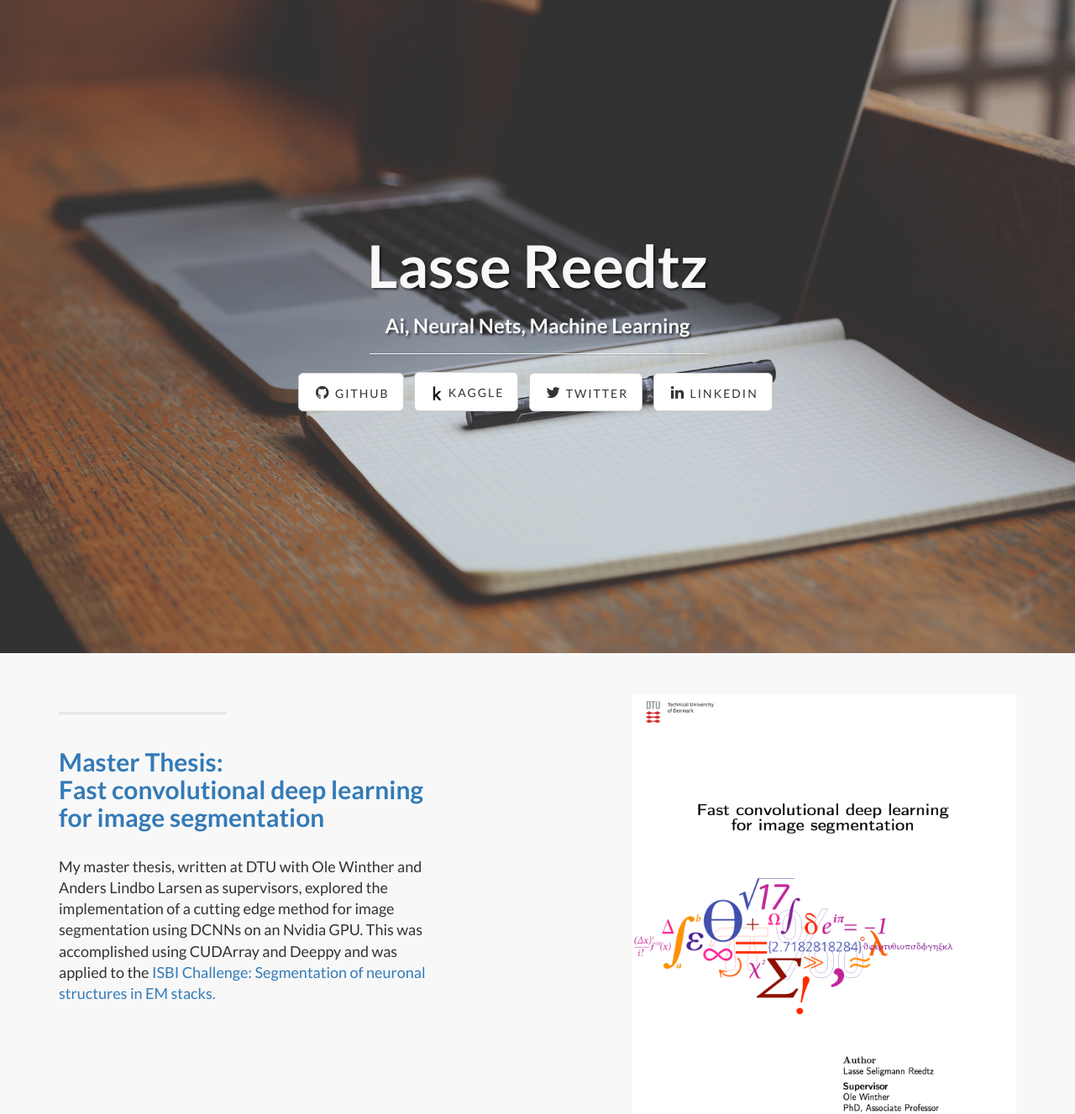
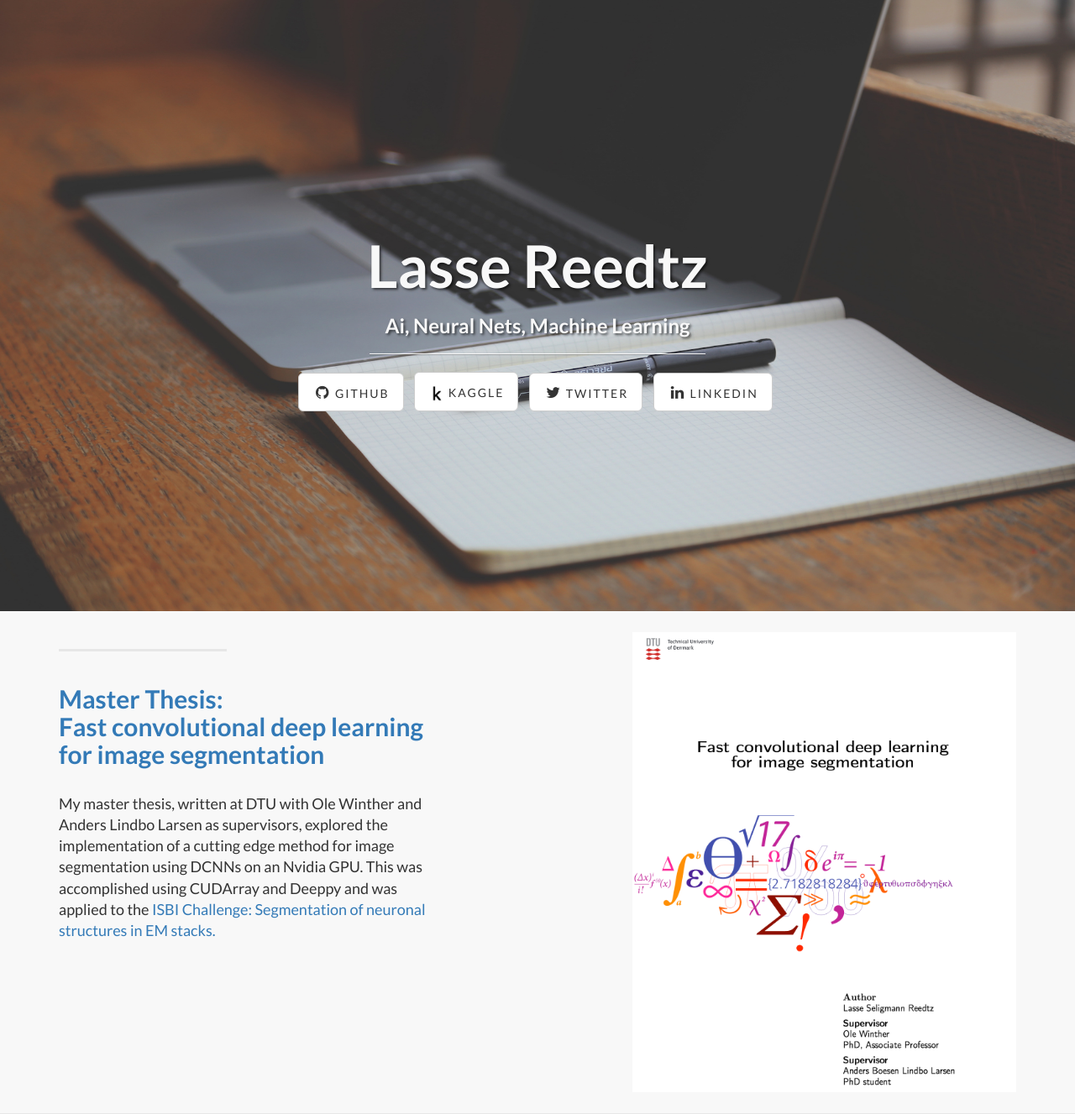
Before and after one commit to lre/lre.github.io, a plain HTML site: page index.html in a window 1280 px wide. Shown: the top 1327 px of the page at 84% size. Drawn offline with Linux system fonts and the light colour scheme.

Commit message:
padding to show that you can scroll

```diff
--- a/css/landing-page.css
+++ b/css/landing-page.css
@@ -32,7 +32,7 @@ h6 {
 
 .intro-header {
     padding-top: 50px; /* If you're making other pages, make sure there is 50px of padding to make sure the navbar doesn't overlap content! */
-    padding-bottom: 50px;
+    padding-bottom: 0px;
     text-align: center;
     color: #f8f8f8;
     background: url(../img/intro-bg.jpg) no-repeat center center;
@@ -93,12 +93,12 @@ h6 {
 }
 
 .content-section-a {
-    padding: 50px 0;
+    padding: 25px 0;
     background-color: #f8f8f8;
 }
 
 .content-section-b {
-    padding: 50px 0;
+    padding: 25px 0;
     border-top: 1px solid #e7e7e7;
     border-bottom: 1px solid #e7e7e7;
 }
```
